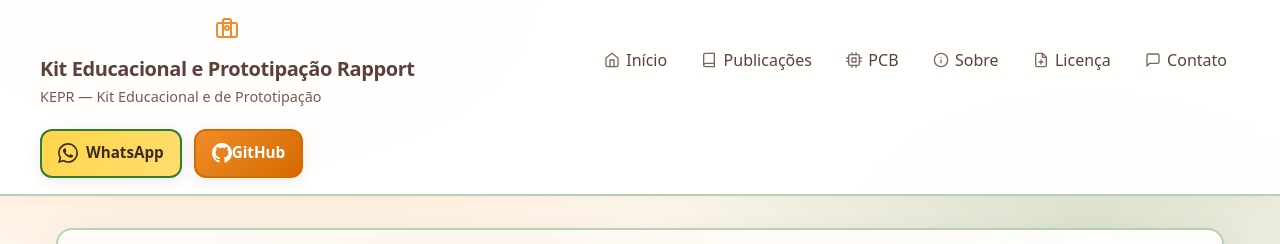
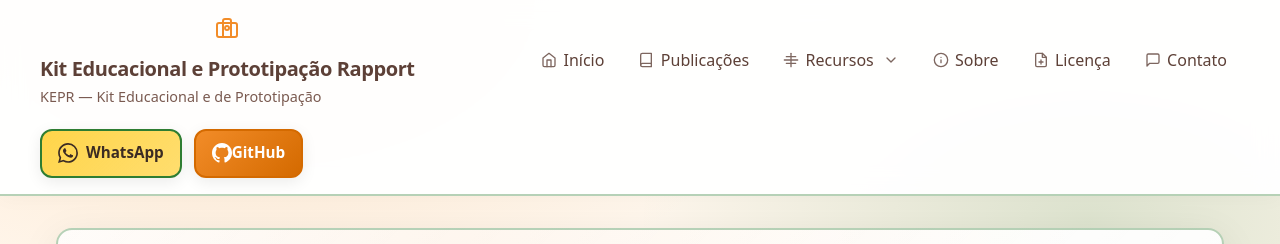
Before and after one commit to RapportTecnologia/kit-de-prototipacao-educacional-e-engenharia, a Jekyll site: the page built from docs/index.md, in a window 1280 px wide. Shown: the top 244 px of the page. Built offline with Jekyll 4.4.1, drawn with Linux system fonts in a browser that asks for light colours.

Commit message:
Adcicionado lista de fornecedores, e menu para acesso

```diff
--- a/docs/_includes/nav.html
+++ b/docs/_includes/nav.html
@@ -19,7 +19,6 @@
         <line x1="3" y1="18" x2="21" y2="18"/>
       </svg>
     </button>
-
     <nav class="nav">
       <a class="nav-link" href="{{ "/" | relative_url }}">
         <svg class="nav-icon" width="16" height="16" viewBox="0 0 24 24" fill="none" stroke="currentColor" stroke-width="2" stroke-linecap="round" stroke-linejoin="round">
@@ -35,21 +34,28 @@
         </svg>
         <span>Publicações</span>
       </a>
-      <a class="nav-link" href="{{ "/pcb/" | relative_url }}">
-        <svg class="nav-icon" width="16" height="16" viewBox="0 0 24 24" fill="none" stroke="currentColor" stroke-width="2" stroke-linecap="round" stroke-linejoin="round">
-          <rect x="4" y="4" width="16" height="16" rx="2"/>
-          <rect x="9" y="9" width="6" height="6"/>
-          <line x1="9" y1="1" x2="9" y2="4"/>
-          <line x1="15" y1="1" x2="15" y2="4"/>
-          <line x1="9" y1="20" x2="9" y2="23"/>
-          <line x1="15" y1="20" x2="15" y2="23"/>
-          <line x1="20" y1="9" x2="23" y2="9"/>
-          <line x1="20" y1="14" x2="23" y2="14"/>
-          <line x1="1" y1="9" x2="4" y2="9"/>
-          <line x1="1" y1="14" x2="4" y2="14"/>
-        </svg>
-        <span>PCB</span>
-      </a>
+      <details class="nav-dropdown">
+        <summary class="nav-link nav-dropdown__trigger">
+          <svg class="nav-icon" width="16" height="16" viewBox="0 0 24 24" fill="none" stroke="currentColor" stroke-width="2" stroke-linecap="round" stroke-linejoin="round">
+            <path d="M12 2v20"/>
+            <path d="M2 12h20"/>
+            <path d="M5 7h14"/>
+            <path d="M5 17h14"/>
+          </svg>
+          <span>Recursos</span>
+          <svg class="nav-dropdown__chevron" width="16" height="16" viewBox="0 0 24 24" fill="none" stroke="currentColor" stroke-width="2" stroke-linecap="round" stroke-linejoin="round" aria-hidden="true">
+            <polyline points="6 9 12 15 18 9"/>
+          </svg>
+        </summary>
+        <div class="nav-dropdown__menu">
+          <a class="nav-dropdown__item" href="{{ "/pcb/" | relative_url }}">
+            <span>PCB</span>
+          </a>
+          <a class="nav-dropdown__item" href="{{ "/fornecedores-eda/" | relative_url }}">
+            <span>Fornecedores</span>
+          </a>
+        </div>
+      </details>
       <a class="nav-link" href="{{ "/sobre/" | relative_url }}">
         <svg class="nav-icon" width="16" height="16" viewBox="0 0 24 24" fill="none" stroke="currentColor" stroke-width="2" stroke-linecap="round" stroke-linejoin="round">
           <circle cx="12" cy="12" r="10"/>
--- a/docs/assets/css/style.css
+++ b/docs/assets/css/style.css
@@ -606,6 +606,76 @@
   opacity: 1;
 }
 
+.nav-dropdown {
+  position: relative;
+}
+
+.nav-dropdown__trigger {
+  cursor: pointer;
+}
+
+.nav-dropdown__trigger::-webkit-details-marker {
+  display: none;
+}
+
+.nav-dropdown__trigger {
+  list-style: none;
+}
+
+.nav-dropdown__chevron {
+  margin-left: 0.15rem;
+  opacity: 0.8;
+  transition: transform var(--transition), opacity var(--transition);
+}
+
+.nav-dropdown[open] .nav-dropdown__chevron {
+  transform: rotate(180deg);
+  opacity: 1;
+}
+
+.nav-dropdown__menu {
+  position: absolute;
+  top: calc(100% + 0.4rem);
+  left: 0;
+  min-width: 220px;
+  background: var(--surface);
+  border: 2px solid rgba(46, 125, 50, 0.25);
+  border-radius: var(--radius);
+  box-shadow: 0 10px 40px var(--shadow);
+  padding: 0.35rem;
+  z-index: 60;
+  opacity: 0;
+  transform: translateY(-6px);
+  pointer-events: none;
+  max-height: 0;
+  overflow: hidden;
+  transition: opacity var(--transition), transform var(--transition), max-height var(--transition);
+}
+
+.nav-dropdown[open] .nav-dropdown__menu {
+  opacity: 1;
+  transform: translateY(0);
+  pointer-events: auto;
+  max-height: 320px;
+}
+
+.nav-dropdown__item {
+  display: block;
+  text-decoration: none;
+  color: var(--text);
+  padding: 0.6rem 0.75rem;
+  border-radius: var(--radius-sm);
+  border: 1px solid transparent;
+  font-weight: 500;
+  transition: all var(--transition);
+}
+
+.nav-dropdown__item:hover {
+  border-color: rgba(46, 125, 50, 0.3);
+  background: rgba(255, 213, 74, 0.15);
+  transform: translateY(-1px);
+}
+
 /* Mobile nav */
 .nav--open {
   display: flex !important;
@@ -621,6 +691,18 @@
   flex-direction: column;
   box-shadow: 0 10px 40px var(--shadow);
   animation: slideDown 0.3s ease-out;
+}
+
+.nav--open .nav-dropdown {
+  width: 100%;
+}
+
+.nav--open .nav-dropdown__menu {
+  position: static;
+  min-width: 0;
+  width: 100%;
+  margin-top: 0.25rem;
+  box-shadow: none;
 }
 
 @keyframes slideDown {
```
Also changed, not shown: SUPPLYERS_EDA.md (added, +62 -0 lines), docs/fornecedores-eda.md (added, +69 -0 lines).
